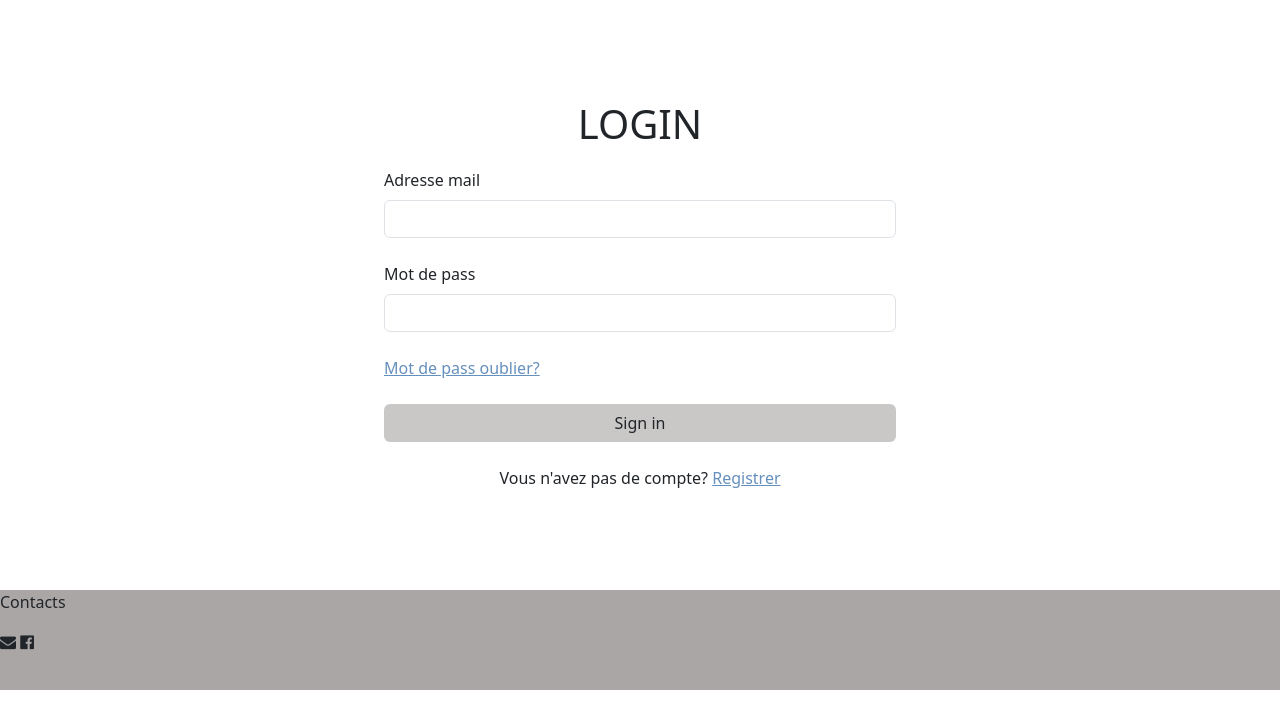
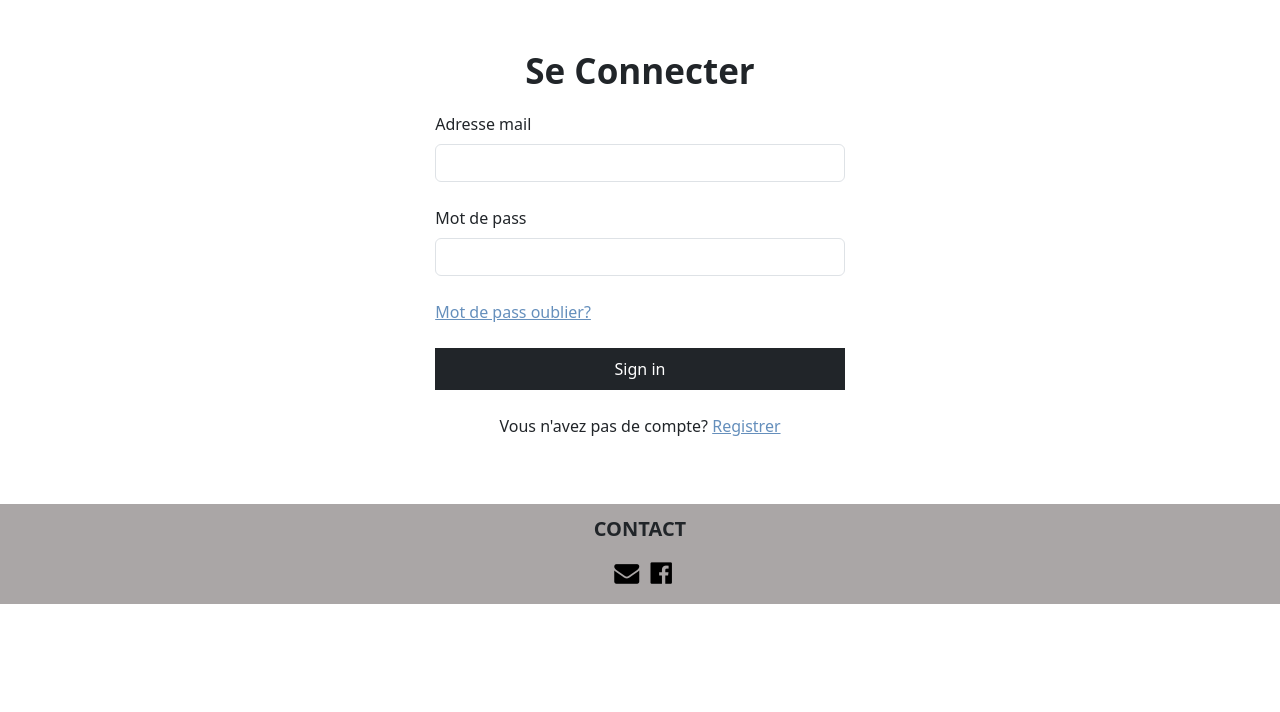
Before and after one commit to frikel12/FormationWeb, a Flask app: template templates/login.html in a window 1280 px wide. Shown: the part 88-800 px from the top of the page. Run offline with Flask 3, Linux system fonts and the light colour scheme; the template is opened without the code that fills it, so the values that code supplies are empty; some libraries are stand-ins or nearby versions.

Commit message:
add login and register

```diff
--- a/main.py
+++ b/main.py
@@ -11,6 +11,16 @@ app.secret_key='youssefrikel12'
 @app.route('/')
 def index():
     return render_template('base.html')
+
+
+@app.route('/login')
+def login():
+    return render_template('login.html')
+
+
+@app.route('/register')
+def register():
+    return render_template('register.html')
 
 
 db_config = {
--- a/static/css/login.css
+++ b/static/css/login.css
@@ -1,6 +1,7 @@
 .loginform{
-    margin: 100px auto;
+    margin: 30px auto;
     width: 40%;
+    padding: 20px 4%;
 
 }
 
--- a/static/css/register.css
+++ b/static/css/register.css
@@ -1,7 +1,7 @@
 .registerform{
     margin: 0px auto;
     width: 40%;
-
+    padding: 20px 4%;
 }
 
 .form-control {
--- a/static/css/style.css
+++ b/static/css/style.css
@@ -87,4 +87,17 @@ a.inscrirebtn:hover{
 .footer{
     min-height: 100px;
     background-color: #AAA6A6;
+    padding: 10px 0px;
 }
+
+.footer div{
+    margin-left: auto;
+    margin-right: auto;
+    text-align: center;
+    font-size: 20px;
+    font-weight: bold;
+}
+.footer a {
+    color: black;
+    margin-left: 6px;
+}
--- a/templates/base.html
+++ b/templates/base.html
@@ -69,10 +69,11 @@
             </div>
         {% endblock %}
         <div class="footer">
-            <p>Contacts</p>
-            <i class="fa fa-envelope" aria-hidden="true"></i>
-            <i class="fa fa-facebook-official" aria-hidden="true"></i>
-
+            <div>
+                <p>CONTACT</p>
+                <a href=""><i class="fa fa-envelope" aria-hidden="true" style="font-size:25px;"></i></a>
+                <a href=""><i class="fa fa-facebook-official" aria-hidden="true" style="font-size:25px;"></i></a>
+            </div>
 
         </div>
     </div>
--- a/templates/login.html
+++ b/templates/login.html
@@ -8,7 +8,7 @@
 
 {% block body %}
 <div class="loginform ">
-    <h1 style="text-align:center;margin-bottom:20px;">LOGIN</h1>
+    <h1 style="text-align:center;margin-bottom:20px;font-weight:bold;font-size:35px;">Se Connecter</h1>
     <p style="color:red">{{ msg }}</p>
     <form method="post" action="{{ url_for('login') }}">
           <!-- Email input -->
@@ -33,7 +33,7 @@
           </div>
 
           <!-- Submit button -->
-          <button type="submit" class="submitbtn btn btn-block mb-4" style="background-color:#CAC7C7;">Sign in</button>
+          <button type="submit" class="submitbtn btn mb-4 btn-dark rounded-0 p-2 px-3 " >Sign in</button>
 
           <!-- Register buttons -->
           <div class="text-center">
--- a/templates/register.html
+++ b/templates/register.html
@@ -8,7 +8,7 @@
 
 {% block body %}
 <div class="registerform ">
-    <h1 style="text-align:center;margin-bottom:20px;">Register</h1>
+    <h1 style="text-align:center;margin-bottom:20px;font-weight:bold;font-size:35px;">Créer un compte</h1>
     {% if msg == "INSCRIPTION REUSSI": %}
         <p style="color:green">{{ msg }}</p>
     {% else %}
@@ -44,7 +44,7 @@
           </div>
 
           <!-- Submit button -->
-          <button type="submit" class="submitbtn btn btn-block mb-4" style="background-color:#CAC7C7;">Créer un compte</button>
+          <button type="submit" class="submitbtn btn mb-4 btn-dark rounded-0 p-2 px-3" >Register</button>
 
           <!-- Register buttons -->
           <div class="text-center">
```
